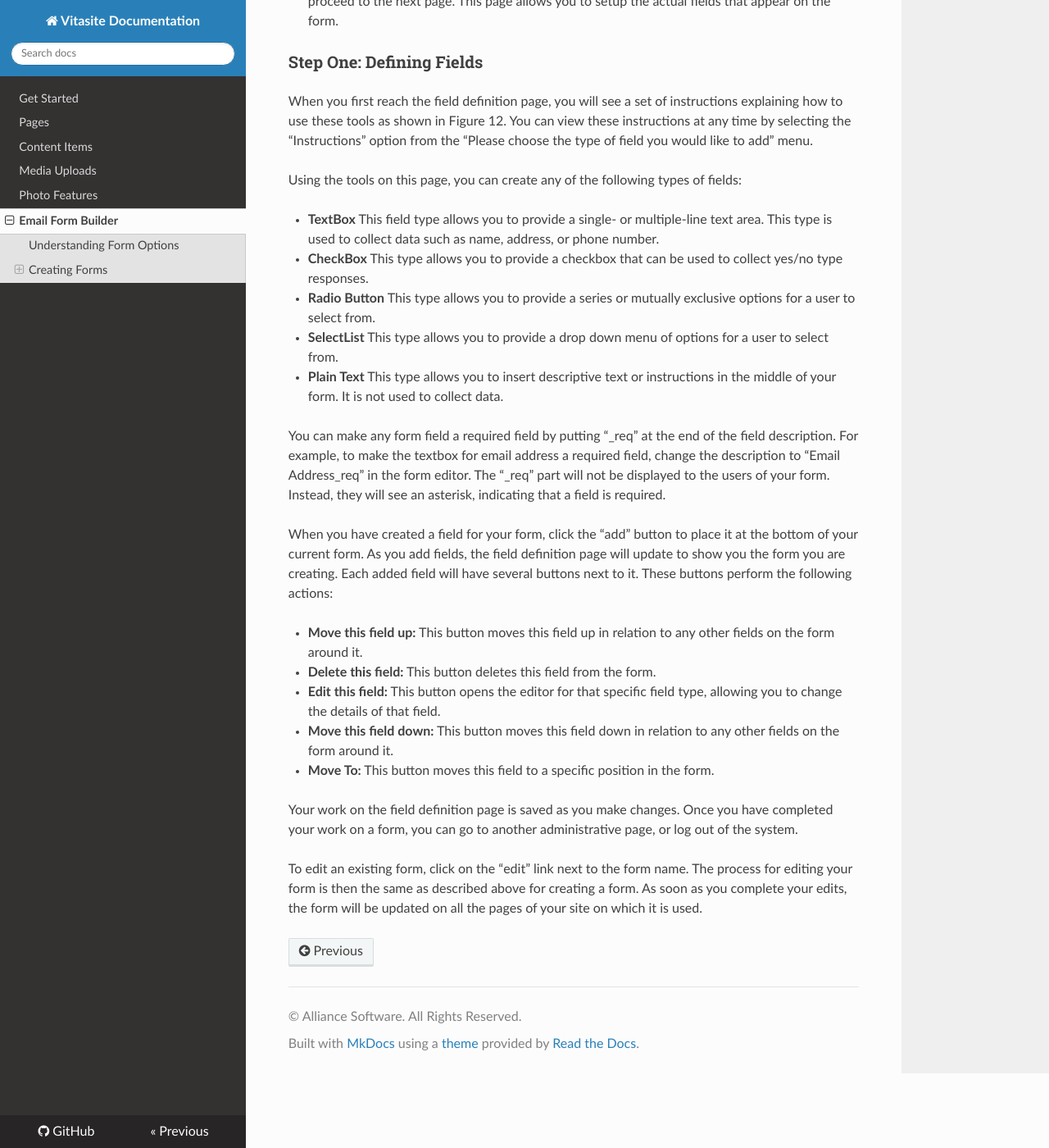
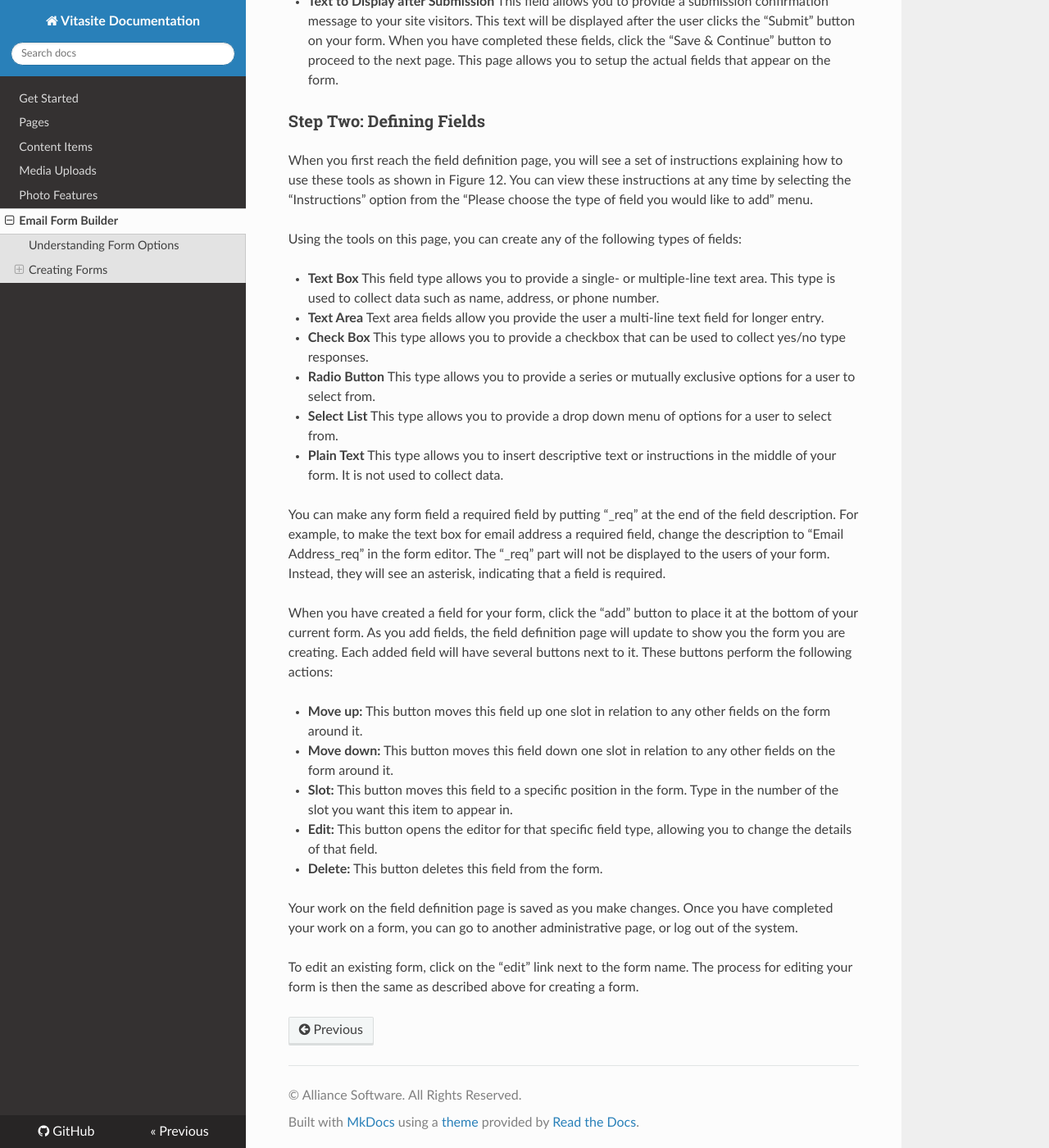
Before and after one commit to Alliance-Software/vitasite-docs, an MkDocs documentation site: the page built from docs/form.md, in a window 1280 px wide and 1400 px high, scrolled down 2145 px. Shown: the whole window at 82% size. Built offline with MkDocs 1.6.1, drawn with Linux system fonts in a browser that asks for light colours; nearby versions of some CDN libraries; old or Windows-style settings are respelled for this version of MkDocs; some of the changed text lies outside the part shown.

```diff
--- a/docs/form.md
+++ b/docs/form.md
@@ -15,8 +15,8 @@
 
 Unlike other tools that simply have "Edit" and "Delete" commands for each item, Email Forms have additional form control options within the administrative screen. Below you can review the list of commands and what each does in relation to the form it is associated.
 
-* **Edit** Similar to other tools, this allows editing of the form settings. However, the actual form is built within the *detail* section. Clicking save from this screen will automatically take you to the form field editor. These settings are described in [Step 1](#step-one-form-settings).
-* **Detail** Allows the administrator to edit the form fields. Defining fields is described in [Step 2](#step-two-defining-fields)
+* **Edit** Similar to other tools, this allows editing of the form settings. However, the actual form is built within the *detail* section. Clicking save from this screen will automatically take you to the form field editor. These settings are described in [Step 1](#step-one-form-settings). As soon as you complete your edits, the form will be updated on all the pages of your site on which it is used.
+* **Detail** Allows the administrator to edit the form fields. Defining fields is described in [Step 2](#step-two-defining-fields). As soon as you complete your edits, the form will be updated on all the pages of your site on which it is used.
 * **View Submissions** This tool allows the administrator to view and manage all submissions to the form.
 * **Export Submissions** This tool exports all submissions to the form in a CSV file. This file type can be opened in most spreadsheet or database applications.
 * **Clone** Cloning a form allows you to make and exact duplicate of the form without any submissions. Useful for situations where you might want to separate out past submissions, in the case of a yearly registration form. The newly created form will appear in your list as "Clone of X" where X is the name of the cloned form. Note: the original form name may be truncated due to length restrictions.
@@ -36,31 +36,34 @@
 * **Form Description or Instructions** This field allows you to provide information about the form, or instructions on how to use the form, to your site visitors.
 * **Text to Display after Submission** This field allows you to provide a submission confirmation message to your site visitors. This text will be displayed after the user clicks the “Submit” button on your form. When you have completed these fields, click the “Save & Continue” button to proceed to the next page. This page allows you to setup the actual fields that appear on the form.
 
-### Step One: Defining Fields
+### Step Two: Defining Fields
 
 When you first reach the field definition page, you will see a set of instructions explaining how to use these tools as shown in Figure 12. You can view these instructions at any time by selecting the “Instructions” option from the “Please choose the type of field you would like to add” menu.
 
 Using the tools on this page, you can create any of the following types of fields:
 
-* **TextBox** This field type allows you to provide a single- or multiple-line text area. This type is used to collect data such as name, address, or phone number.
-* **CheckBox** This type allows you to provide a checkbox that can be used to collect yes/no type responses.
+* **Text Box** This field type allows you to provide a single- or multiple-line text area. This type is used to collect data such as name, address, or phone number.
+* **Text Area** Text area fields allow you provide the user a multi-line text field for longer entry.
+* **Check Box** This type allows you to provide a checkbox that can be used to collect yes/no type responses.
 * **Radio Button** This type allows you to provide a series or mutually exclusive options for a user to select from.
-* **SelectList** This type allows you to provide a drop down menu of options for a user to select from.
+* **Select List** This type allows you to provide a drop down menu of options for a user to select from.
 * **Plain Text** This type allows you to insert descriptive text or instructions in the middle of your form. It is not used to collect data.
 
-You can make any form field a required field by putting “\_req” at the end of the field description. For example, to make the textbox for email address a required field, change the description to “Email Address\_req” in the form editor. The “\_req” part will not be displayed to the users of your form. Instead, they will see an asterisk,
+You can make any form field a required field by putting “\_req” at the end of the field description. For example, to make the text box for email address a required field, change the description to “Email Address\_req” in the form editor. The “\_req” part will not be displayed to the users of your form. Instead, they will see an asterisk,
 indicating that a field is required.
 
 When you have created a field for your form, click the “add” button to place it at the bottom of your current form. As you add fields, the field definition page will update to show you the form you are creating. Each added field will have several buttons next to it. These buttons perform the following actions:
 
-* **Move this field up:** This button moves this field up in relation to any other fields on the form around it.
-* **Delete this field:** This button deletes this field from the form.
-* **Edit this field:** This button opens the editor for that specific field type, allowing you to change the details of that field.
-* **Move this field down:** This button moves this field down in relation to any other fields on the form around it.
-* **Move To:** This button moves this field to a specific position in the form.
+* **Move up:** This button moves this field up one slot in relation to any other fields on the form around it.
+* **Move down:** This button moves this field down one slot in relation to any other fields on the form around it.
+* **Slot:** This button moves this field to a specific position in the form. Type in the number of the slot you want this item to appear in.
+* **Edit:** This button opens the editor for that specific field type, allowing you to change the details of that field.
+* **Delete:** This button deletes this field from the form.
 
 Your work on the field definition page is saved as you make changes. Once you have completed your work on a form, you can go to another administrative page, or log out of the system.
 
-To edit an existing form, click on the “edit” link next to the form name. The process for editing your form is then the same as described above for creating a form. As soon as you complete your edits, the form will be updated on all the pages of your site on which it is used.
+To edit an existing form, click on the “edit” link next to the form name. The process for editing your form is then the same as described above for creating a form.
+
+<!--## Form Reports-->
 
 *[CSV]: Comma-separated values
```
Also changed, not shown: docs/index.md (+2 -0 lines).
